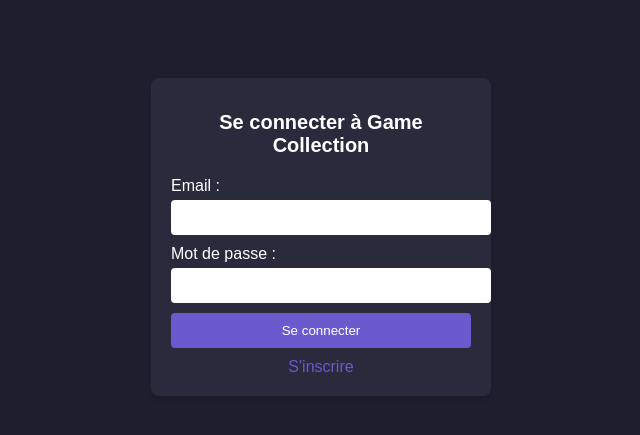
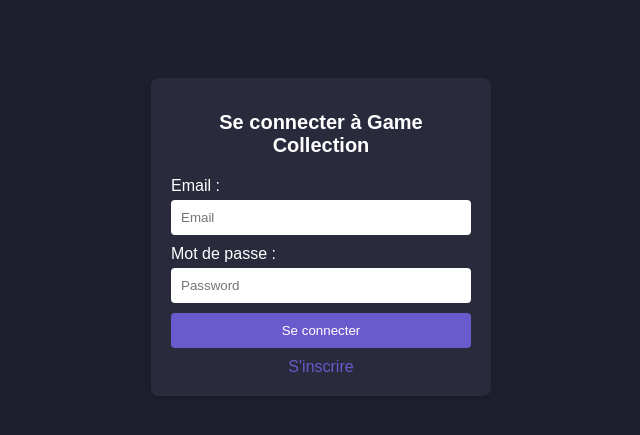
Before and after one commit to Yoshi-OOF/Game-Collection, a PHP site: page /Views/LoginView.php in a window 1280 px wide. Shown: the part 163-598 px from the top of the page, without its empty margins (319-959 px from the left). Run offline with PHP 8.4, Linux system fonts and the light colour scheme.

Commit message:
patch login css

```diff
--- a/Css/Login.css
+++ b/Css/Login.css
@@ -25,7 +25,7 @@
     margin-bottom: 5px;
 }
 .login-container input {
-    width: 100%;
+    width: 280px;
     padding: 10px;
     margin-bottom: 10px;
     border: none;
--- a/Views/LoginView.php
+++ b/Views/LoginView.php
@@ -14,9 +14,9 @@
         <?php endif; ?>
         <form method="POST" action="">
             <label for="email">Email :</label>
-            <input type="email" id="email" name="email" required>
+            <input type="email" id="email" name="email" placeholder="Email" required>
             <label for="password">Mot de passe :</label>
-            <input type="password" id="password" name="password" required>
+            <input type="password" id="password" name="password" placeholder="Password" required>
             <button type="submit">Se connecter</button>
         </form>
         <div style="text-align: center; margin-top: 10px;">
```
